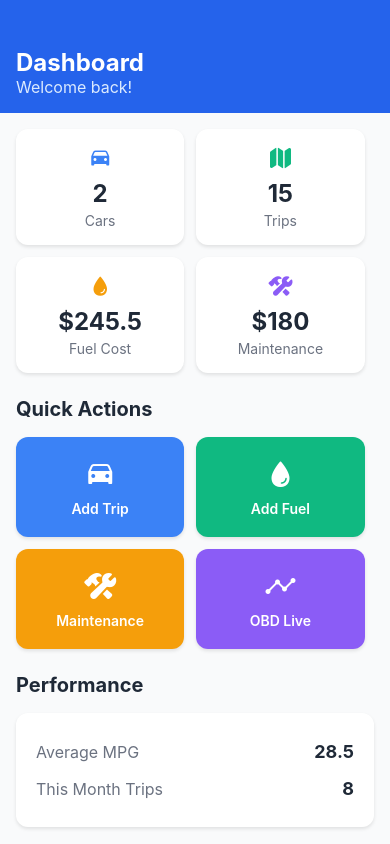
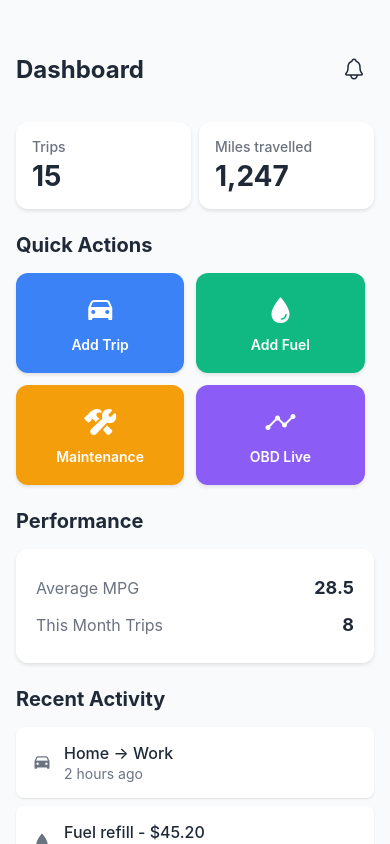
Before and after one commit to CarLog-Mobile/carlog-frontend, a React Native app: screen / in a window 390 px wide. Built offline with nearby package versions, Linux system fonts and the light colour scheme.

Commit message:
Updated the stats card

```diff
--- a/screens/DashboardScreen.tsx
+++ b/screens/DashboardScreen.tsx
@@ -46,32 +46,22 @@ export default function DashboardScreen({ navigation }: any) {
       <View style={styles.header}>
         <View style={styles.headerContent}>
           <Text style={styles.headerTitle}>Dashboard</Text>
-          <Text style={styles.headerSubtitle}>Welcome back!</Text>
         </View>
+        <TouchableOpacity style={styles.notificationButton}>
+          <Ionicons name="notifications-outline" size={24} color="#1f2937" />
+        </TouchableOpacity>
       </View>
 
         <ScrollView style={styles.scrollView}>
           {/* Stats Cards */}
-          <View style={styles.statsGrid}>
+          <View style={styles.statsRow}>
             <View style={styles.statCard}>
-              <Ionicons name="car" size={24} color="#3b82f6" style={styles.statIcon} />
-              <Text style={styles.statValue}>{stats.totalCars}</Text>
-              <Text style={styles.statLabel}>Cars</Text>
+              <Text style={styles.statLabel}>Trips</Text>
+              <Text style={styles.statValue}>{stats.totalTrips}</Text>
             </View>
             <View style={styles.statCard}>
-              <Ionicons name="map" size={24} color="#10b981" style={styles.statIcon} />
-              <Text style={styles.statValue}>{stats.totalTrips}</Text>
-              <Text style={styles.statLabel}>Trips</Text>
-            </View>
-            <View style={styles.statCard}>
-              <Ionicons name="water" size={24} color="#f59e0b" style={styles.statIcon} />
-              <Text style={styles.statValue}>${stats.totalFuelCost}</Text>
-              <Text style={styles.statLabel}>Fuel Cost</Text>
-            </View>
-            <View style={styles.statCard}>
-              <Ionicons name="construct" size={24} color="#8b5cf6" style={styles.statIcon} />
-              <Text style={styles.statValue}>${stats.totalMaintenanceCost}</Text>
-              <Text style={styles.statLabel}>Maintenance</Text>
+              <Text style={styles.statLabel}>Miles travelled</Text>
+              <Text style={styles.statValue}>1,247</Text>
             </View>
           </View>
 
@@ -124,7 +114,6 @@ export default function DashboardScreen({ navigation }: any) {
     </View>
   );
 }
-
 const styles = StyleSheet.create({
   container: {
     flex: 1,
@@ -132,62 +121,59 @@ const styles = StyleSheet.create({
   },
 
   header: {
-    backgroundColor: '#2563eb',
+    backgroundColor: 'transparent',
     paddingTop: 48,
     paddingBottom: 16,
     paddingHorizontal: 16,
     flexDirection: 'row',
     alignItems: 'center',
+    justifyContent: 'space-between',
   },
 
   headerContent: {
     flex: 1,
   },
   headerTitle: {
-    color: 'white',
+    color: '#1f2937',
     fontSize: 24,
     fontWeight: 'bold',
   },
-  headerSubtitle: {
-    color: '#dbeafe',
-    fontSize: 16,
+  notificationButton: {
+    padding: 8,
   },
   scrollView: {
     flex: 1,
     paddingHorizontal: 16,
     paddingTop: 16,
   },
-  statsGrid: {
+  statsRow: {
     flexDirection: 'row',
-    flexWrap: 'wrap',
-    gap: 12,
+    justifyContent: 'space-between',
     marginBottom: 24,
+    gap: 8,
   },
   statCard: {
     backgroundColor: 'white',
     borderRadius: 12,
     padding: 16,
-    width: '47%',
-    alignItems: 'center',
+    flex: 1,
+    alignItems: 'flex-start',
     shadowColor: '#000',
     shadowOffset: { width: 0, height: 2 },
     shadowOpacity: 0.1,
     shadowRadius: 3.84,
     elevation: 5,
   },
-  statIcon: {
-    fontSize: 24,
-    marginBottom: 8,
-  },
   statValue: {
-    fontSize: 24,
+    fontSize: 28,
     fontWeight: 'bold',
     color: '#1f2937',
-    marginBottom: 4,
+    marginTop: 4,
   },
   statLabel: {
     fontSize: 14,
     color: '#6b7280',
+    fontWeight: '500',
   },
   section: {
     marginBottom: 24,
```
